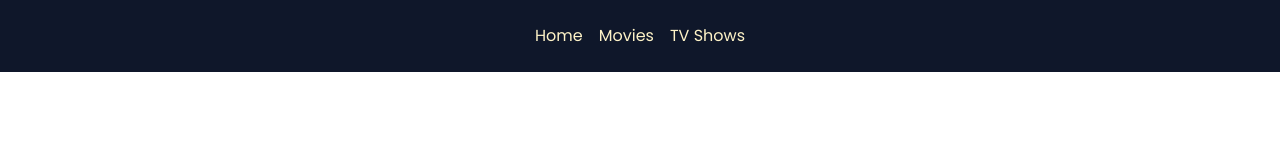
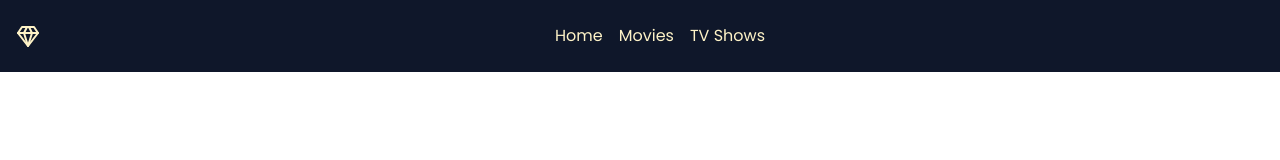
Before and after one commit to candran054/diamondtv, a Next.js app: page /sign-in in a window 1280 px wide. Shown: the top 160 px of the page. Built offline with nearby package versions, Linux system fonts and the light colour scheme.

Commit message:
add Icons component

```diff
--- /dev/null
+++ b/app/components/Icons.tsx
@@ -0,0 +1,26 @@
+import { LucideProps } from "lucide-react";
+
+export const Icons = {
+  logo: (props: LucideProps) => (
+    <svg
+      {...props}
+      xmlns="http://www.w3.org/2000/svg"
+      width="24"
+      height="24"
+      viewBox="0 0 24 24"
+      fill="none"
+      stroke="currentColor"
+      stroke-width="2"
+      stroke-linecap="round"
+      color={`rgba(254 243 199)`}
+      stroke-linejoin="round"
+      // className="lucide lucide-gem"
+    >
+      <g>
+        <path d="M6 3h12l4 6-10 13L2 9Z" />
+        <path d="M11 3 8 9l4 13 4-13-3-6" />
+        <path d="M2 9h20" />
+      </g>
+    </svg>
+  ),
+};
--- a/app/components/Navbar.tsx
+++ b/app/components/Navbar.tsx
@@ -1,4 +1,6 @@
 import React from "react";
+import { Icons } from "./Icons";
+import Link from "next/link";
 
 const links = [
   {
@@ -17,8 +19,11 @@ const links = [
 
 export default function Navbar() {
   return (
-    <div className="py-6 bg-slate-900">
-      <ul className="flex text-amber-100 justify-center gap-4 cursor-pointer">
+    <div className="flex py-6 bg-slate-900">
+      <Link href="/">
+        <Icons.logo className="ml-4 cursor-pointer" />
+      </Link>
+      <ul className="flex w-full text-amber-100 justify-center items-center gap-4 cursor-pointer">
         {links.map((link) => (
           <li className="link link-underline" key={link.title}>
             <a className="hover:text-white" href={link.link}>
```
